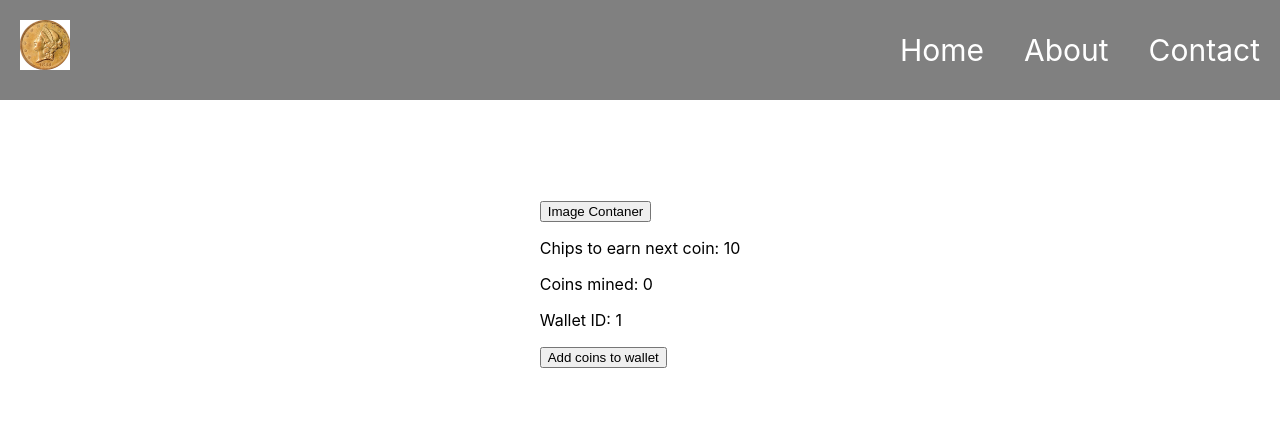
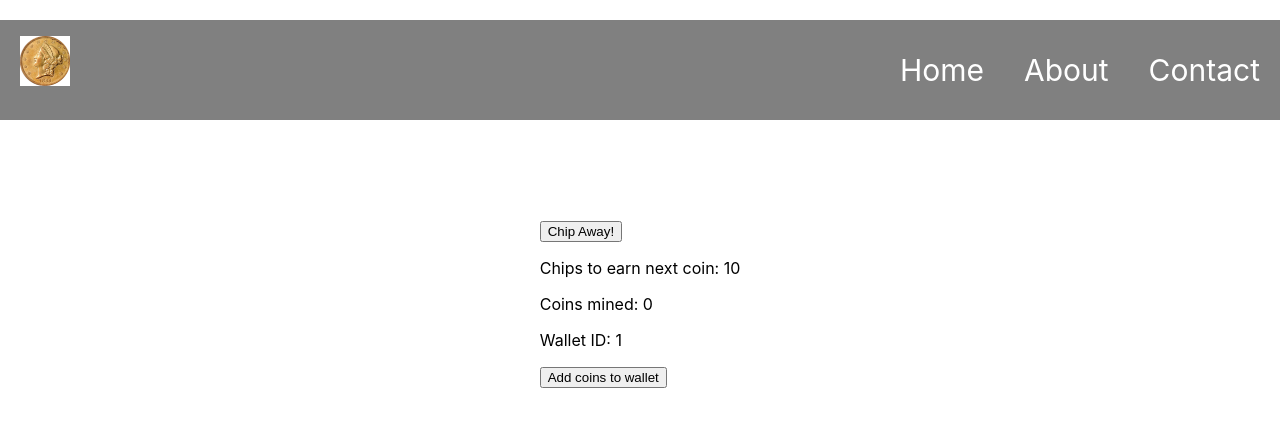
Before and after one commit to FranciscoPink/human-coin, a React (Create React App) app in the folder client/: page /mining/1 in a window 1280 px wide. Shown: the top 426 px of the page. Built offline with nearby package versions, Linux system fonts and the light colour scheme; no server answers.

Commit message:
Go Chickadee

```diff
--- a/client/src/App.css
+++ b/client/src/App.css
@@ -36,12 +36,18 @@
   max-width: 800px;;
 }
 .logo {
-  display: flex;
   justify-content: flex-start;
   max-width: 50px;
   margin-top: 20px;
   margin-bottom: -70px;
   margin-left: 20px;
+}
+.walletComps {
+  border-style: solid;
+  border-width: 1px;
+  padding: 5px;
+  border-radius: 10%;
+
 }
 
 @media (max-width: 400px){
--- a/client/src/App.js
+++ b/client/src/App.js
@@ -33,7 +33,7 @@ export default function App() {
               Human powered cryptos are here!
             </p>
           </div>
-          <div>
+          <div className="walletComps">
             <p>Create New Wallet</p>
             <Create />
           </div>
--- a/client/src/components/Contact.jsx
+++ b/client/src/components/Contact.jsx
@@ -2,6 +2,8 @@ export default function Contact() {
   return (
     <div>
       <h1>Francisco Rosado</h1>
+      <a href="https://www.linkedin.com/in/francisco-rosado-b652151a9"><h3>LinkedIn</h3></a>
+      <a href="https://github.com/FranciscoPink"><h3>GitHub</h3></a>
     </div>
   )
 }
--- a/client/src/components/Mine.jsx
+++ b/client/src/components/Mine.jsx
@@ -37,7 +37,7 @@ export default function Mining(props) {
     <div>
       {/* Code from react tutorial, modified for app use */}
       <div>
-        <button onClick={() => count === 1 ? incrementCoins() : setCount(count - 1)}>Image Contaner</button>
+        <button onClick={() => count === 1 ? incrementCoins() : setCount(count - 1)}>Chip Away!</button>
         <p>Chips to earn next coin: {count}</p>
         <p>Coins mined: {coins} </p>
         <p>Wallet ID: {id}</p>
```
